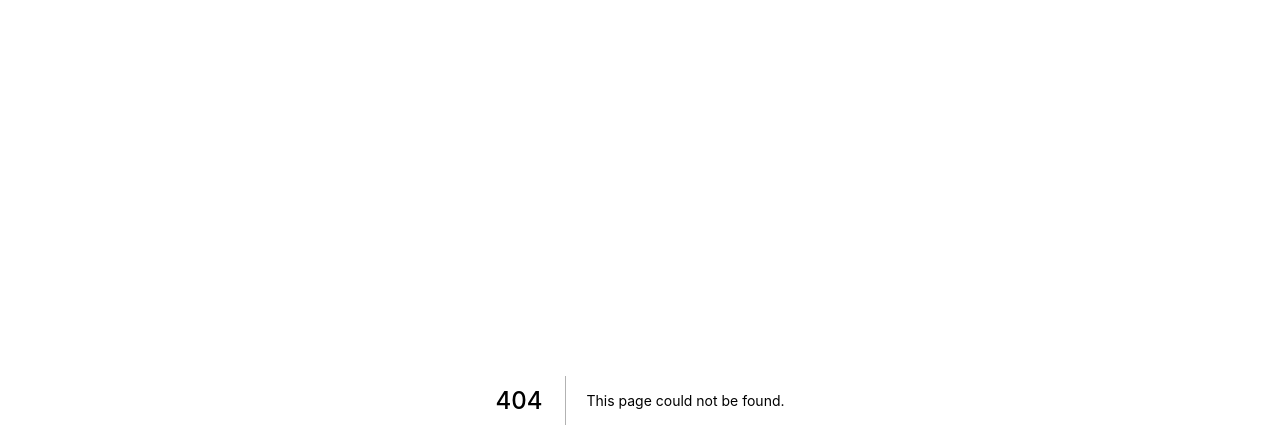
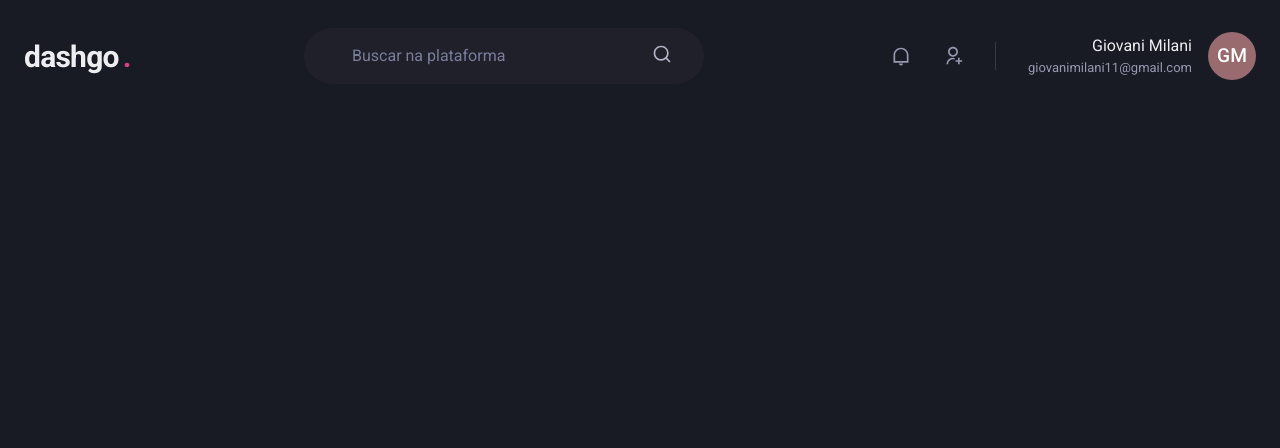
Before and after one commit to GiovaniHMilani/dashgo-ignite, a Next.js app: page /dashboard in a window 1280 px wide. Before the commit this address had no page. Shown: the top 448 px of the page. Built offline with nearby package versions, Linux system fonts and the light colour scheme.

Commit message:
feat: create header component

```diff
--- a/package.json
+++ b/package.json
@@ -15,7 +15,8 @@
     "framer-motion": "^4.1.13",
     "next": "10.2.0",
     "react": "17.0.2",
-    "react-dom": "17.0.2"
+    "react-dom": "17.0.2",
+    "react-icons": "^4.2.0"
   },
   "devDependencies": {
     "@types/node": "^15.0.2",
--- /dev/null
+++ b/src/components/Header.tsx
@@ -0,0 +1,79 @@
+import { Flex, Text, Input, Icon, HStack, Box, Avatar } from "@chakra-ui/react";
+
+import { RiNotificationLine, RiSearchLine, RiUserAddLine } from 'react-icons/ri'
+
+export function Header() {
+  return(
+    <Flex
+      w="100%"
+      as="header"
+      maxWidth={1480}
+      h="20"
+      mx="auto"
+      mt="4"
+      px="6"
+      align="center"
+    >
+      <Text fontSize="3xl" fontWeight="bold" letterSpacing="tight" w="64">
+        dashgo
+        <Text as="span" ml="1" color="pink.500">.</Text>
+      </Text>
+
+      <Flex
+        as="label"
+        flex="1"
+        py="4"
+        px="8"
+        ml="6"
+        maxW={400}
+        alignSelf="center"
+        color="gray.200"
+        position="relative"
+        bg="gray.800"
+        borderRadius="full"
+      >
+        <Input
+          color="gray.50"
+          variant="unstyled"
+          px="4"
+          mr="4"
+          placeholder="Buscar na plataforma"
+          _placeholder={{ color: 'gray.400' }}
+        />
+        <Icon as={RiSearchLine} fontSize="20" />
+      </Flex>
+
+      <Flex
+        align="center"
+        ml="auto"
+
+      >
+        <HStack
+          spacing="8"
+          mx="8"
+          pr="8"
+          py="1"
+          color="gray.300"
+          borderRightWidth={1}
+          borderColor="gray.700"
+        >
+          <Icon as={RiNotificationLine} fontSize="20" />
+          <Icon as={RiUserAddLine} fontSize="20" />
+        </HStack>
+
+        <Flex align="center">
+          <Box mr="4" textAlign="right">
+            <Text>Giovani Milani</Text>
+            <Text
+              color="gray.300"
+              fontSize="small"
+            >
+              giovanimilani11@gmail.com
+            </Text>
+          </Box>
+          <Avatar size="md" name="Giovani Milani" />
+        </Flex>
+      </Flex>
+    </Flex>
+  )
+};
--- /dev/null
+++ b/src/pages/dashboard.tsx
@@ -0,0 +1,8 @@
+import { Flex } from "@chakra-ui/react";
+import { Header } from "../components/Header";
+
+export default function Dashboard() {
+  return(
+    <Header />
+  );
+}
```
Also changed, not shown: 1 other file (tests, documents, lock files or other folders).
